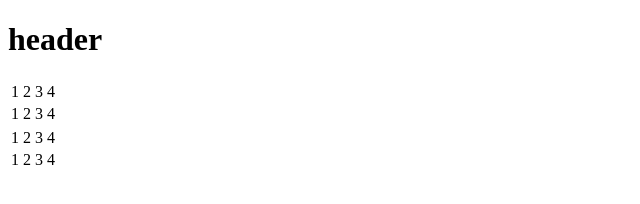
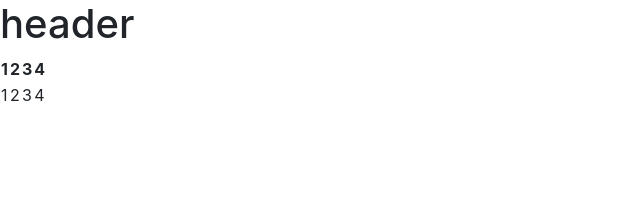
Before and after one commit to andrei1902/pops, a plain HTML site: page public/index.html in a window 1280 px wide. Shown: the whole page, without its empty margins (0-640 px from the left). Drawn offline with nearby package versions, Linux system fonts and the light colour scheme.

Commit message:
update
update

```diff
--- a/public/index.html
+++ b/public/index.html
@@ -1,15 +1,20 @@
 <!doctype html>
 <html>
+
+<head>
+    <link href="https://maxcdn.bootstrapcdn.com/bootswatch/3.3.6/cerulean/bootstrap.min.css" rel="stylesheet">
+    <link href="style.css" rel="stylesheet">
+</head>
 
 <body>
     <h1>header</h1>
     <div>
         <table>
             <tr>
-        		<td>1</td>
-        		<td>2</td>
-        		<td>3</td>
-        		<td>4</td>
+                <th>1</td>
+                <th>2</td>
+                <th>3</td>
+                <th>4</td>
             </tr>
             <tr>
                 <td>1</td>
@@ -19,22 +24,10 @@
             </tr>
         </table>
     </div>
-        <div>
-        <table>
-        	<tr>
-        		<td>1</td>
-        		<td>2</td>
-        		<td>3</td>
-        		<td>4</td>
-        	</tr>
-        	<tr>
-        		<td>1</td>
-        		<td>2</td>
-        		<td>3</td>
-        		<td>4</td>
-        	</tr>
-        </table>
+    <div id="petri">
     </div>
+    <script src="https://code.jquery.com/jquery-3.0.0.min.js" integrity="sha256-JmvOoLtYsmqlsWxa7mDSLMwa6dZ9rrIdtrrVYRnDRH0=" crossorigin="anonymous"></script>
+    <script src="javascripts/app.js"></script>
 </body>
 
 </html>
```
Also changed, not shown: public/javascripts/app.js (added). Lines whose indentation alone changed are shown as unchanged.
